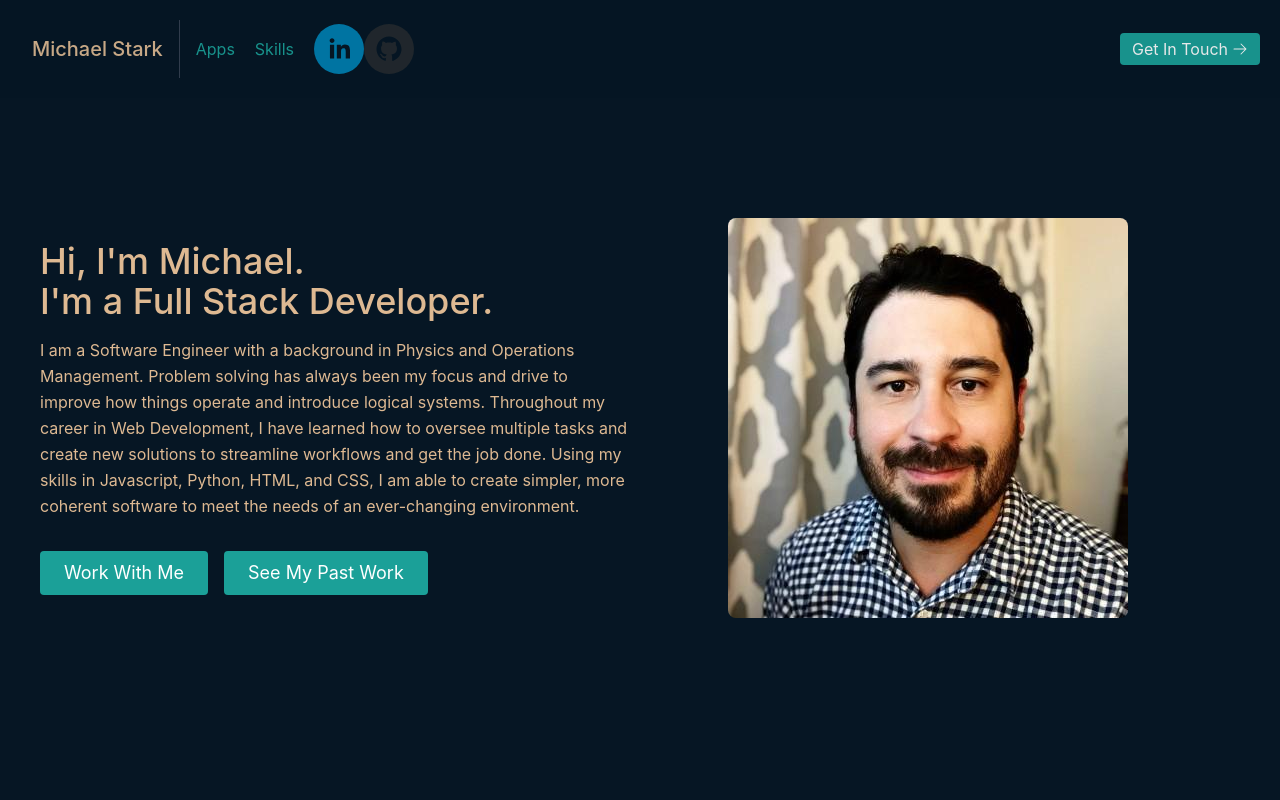
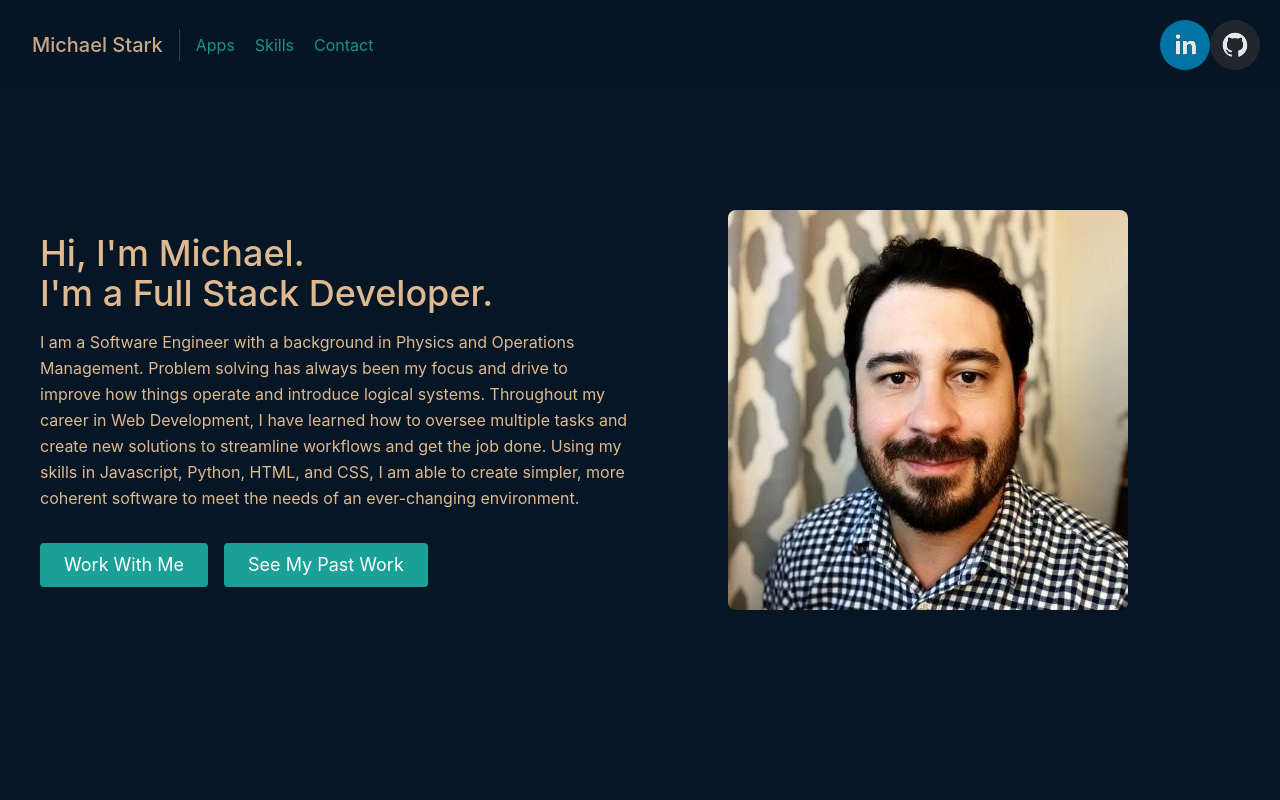
Before and after one commit to michaelbryanstark/new-portfolio, a React (Create React App) app: page / in a window 1280 px wide. Shown: the top 800 px of the page. Built offline with nearby package versions, Linux system fonts and the light colour scheme.

Commit message:
moved linkedin and github links to right, filled in, moved contact to left navbar

```diff
--- a/src/components/Navbar.js
+++ b/src/components/Navbar.js
@@ -1,4 +1,3 @@
-import { ArrowRightIcon } from "@heroicons/react/24/solid";
 import React from "react";
 import { SocialIcon } from 'react-social-icons';
 
@@ -18,16 +17,13 @@ export default function Navbar() {
           <a href="#skills" className="mr-5 hover:text-white">
             Skills
           </a>
-          <SocialIcon className="nav-item" url="https://www.linkedin.com/in/michaelbryanstark/" target="_blank" />
-          <SocialIcon className="nav-item" url="https://github.com/michaelbryanstark" target="_blank"/>
+          <a href="#contact" className="mr-5 hover:text-white">
+            Contact
+          </a>
         </nav>
-
-        <a
-          href="#contact"
-          className="inline-flex items-center bg-[#1BA098] border-0 py-1 px-3 focus:outline-none hover:bg-[#DEB992] rounded text-white mt-4 md:mt-0">
-          Get In Touch
-          <ArrowRightIcon className="w-4 h-4 ml-1" />
-        </a>
+            <SocialIcon className="nav-item" fgColor="white" url="https://www.linkedin.com/in/michaelbryanstark/" target="_blank" />
+            <br></br>
+            <SocialIcon className="nav-item" fgColor="white" url="https://github.com/michaelbryanstark" target="_blank"/>
       </div>
     </header>
   );
```
